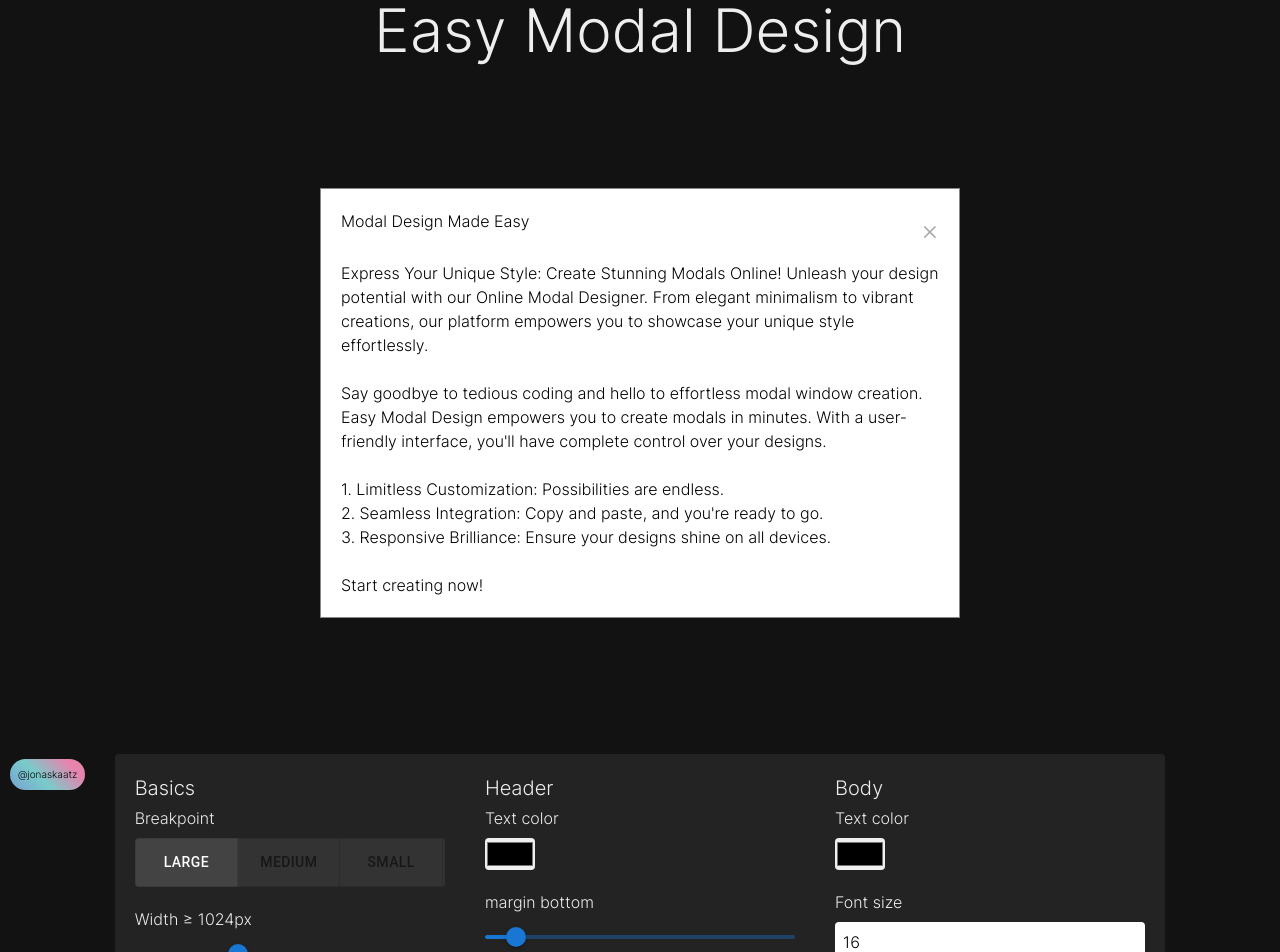
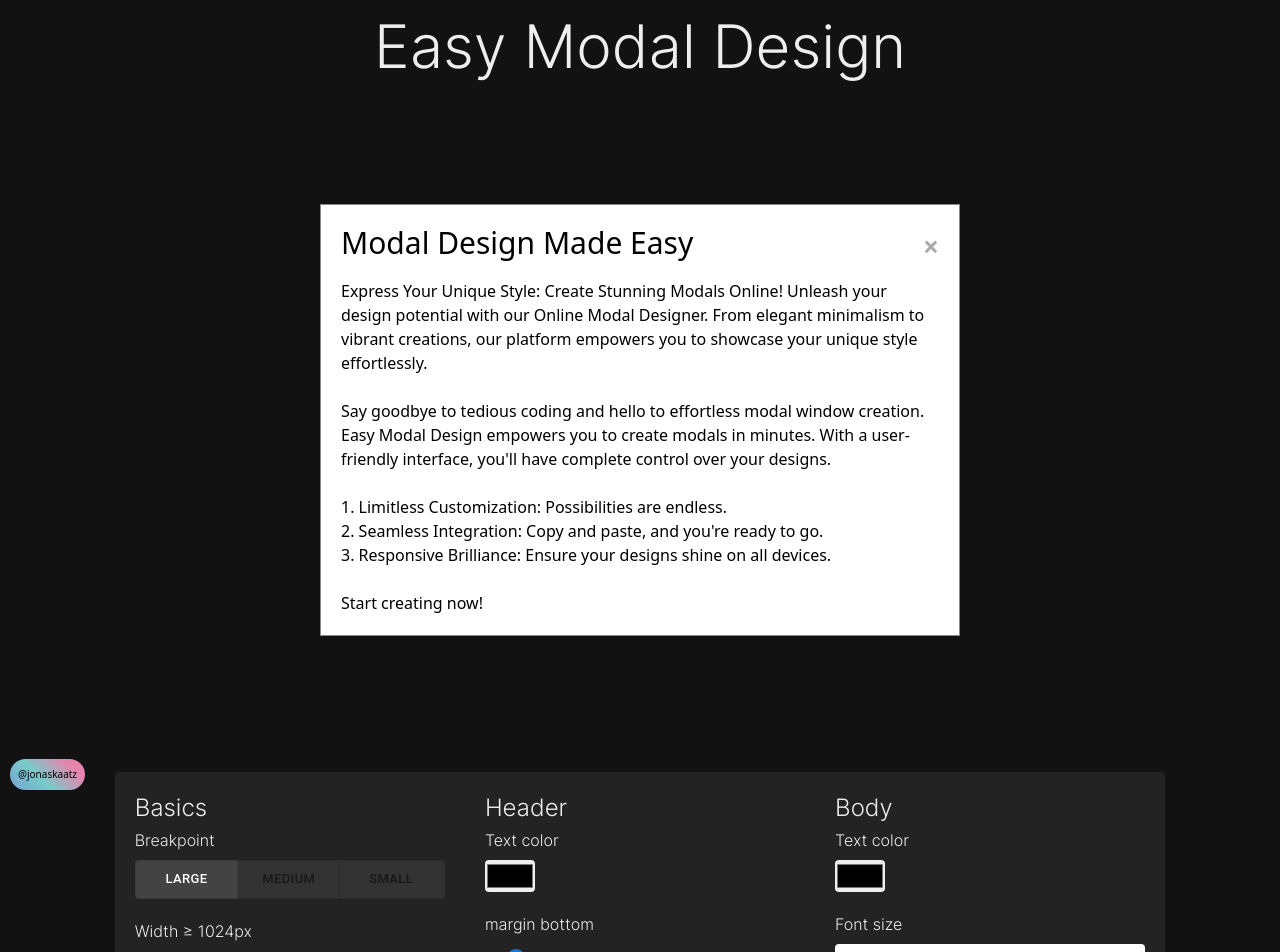
Before and after one commit to Jonas1220/easy-modal-design, a React (Create React App) app: page / in a window 1280 px wide. Shown: the top 952 px of the page. Built offline with nearby package versions, Linux system fonts and the light colour scheme.

Commit message:
change styling

```diff
--- a/src/App.css
+++ b/src/App.css
@@ -19,7 +19,6 @@ body {
 }
 .body_background {
 	/* background-color:#232323; */
-	background-color:#1C3;
 	background:-webkit-linear-gradient(to right,#ef8e38,#108dc7);
 	background:linear-gradient(to right,#ef8e38,#108dc7);
 }
--- a/src/App.js
+++ b/src/App.js
@@ -83,7 +83,7 @@ function App() {
     ];
 
     // SECTION: Handle value updates
-    function handleChangeBreakpoint(event,val) { setChooseBreakpoint(val); }
+    function handleChangeBreakpoint(event,val) { if (val !== null) setChooseBreakpoint(val); }
     function handleChangeWidthLarge(event,val) { setModalWidthLarge(val); }
     function handleChangeWidthMedium(event,val) { setModalWidthMedium(val); }
     function handleChangeWidthSmall(event,val) { setModalWidthSmall(val); }
@@ -97,7 +97,7 @@ function App() {
     function handleChangeColorHead(event,val) { setColorHead(event.target.value); }
     function handleChangeColorBody(event,val) { setColorBody(event.target.value); }
     function handleChangeFontSize(event,val) { setFontSize(event.target.value); }
-    function handleChangeAlignment(event,val) { setAlignment(val); }
+    function handleChangeAlignment(event,val) { if (val !== null) setAlignment(val); }
     // SECTION: Handle value updates
 
 
@@ -253,15 +253,6 @@ function App() {
         borderColor:colorBorder,
         padding:padding
     };
-    // const styleLarge = {
-    //     width:modalWidthLarge+'%',
-    // };
-    // const styleMedium = {
-    //     width:modalWidthMedium+'%',
-    // };
-    // const styleSmall = {
-    //     width:modalWidthSmall+'%',
-    // };
     const styleHead = {
         color:colorHead,
         marginBottom:marginBottom
@@ -303,16 +294,14 @@ function App() {
     // SECTION: breakpoints
 
     return (
-        <div className="App font_change flex flex-col h-screen">
+        <div className="App flex flex-col h-screen">
             <ToastContainer position="bottom-right"/>
             <div className="flex flex-col 2xl:flex-row bsasis-full">
                 <div className="flex flex-col w-full 2xl:w-5/6 modal_background">
-                    <h1 className="text-6xl self-center">Easy Modal Design</h1>
+                    <h1 className="text-6xl mt-4 self-center font_change">Easy Modal Design</h1>
                         <div style={{...styleBasics,...addStyle}} id="modal_content" className="modal_content">
-                        {/* <div style={styleBasics, ((screenSize>=1024)?styleLarge:(screenSize>=768)?styleMedium:styleSmall)} id="modal_content" className="modal_content"> */}
-                        {/* <div style={styleBasics} id="modal_content" className="modal_content"> */}
                             <div style={styleHead} id="modal_head" className="modal_head">
-                                <h2>Modal Design Made Easy</h2>
+                                <h2 className="text-3xl font-medium mb-2">Modal Design Made Easy</h2>
                                 <span id="closeModalBtn" className="close">&times;</span>
                             </div>
                             <div style={styleBody} id="modal_body" className="modal_body">
@@ -325,20 +314,20 @@ function App() {
                             </div>
                         </div>
                 </div>
-                <div className="flex flex-col _items-center w-full xl:w-5/6 2xl:w-1/6 self-center _justify-center p-2">
+                <div className="flex flex-col _items-center w-full xl:w-5/6 2xl:w-1/6 self-center p-2 font_change">
                     <form className="w-full rounded cssForm">
                         <div className="flex flex-col md:flex-row 2xl:flex-col overflow-x-auto">
                             {/* SECTION: GENERAL */}
                             <div className="w-full md:w-1/3 2xl:w-full p-5">
                                 <div className="mb-1">
-                                    <h2 className="text-xl">Basics</h2>
+                                    <h2 className="text-2xl">Basics</h2>
                                 </div>
                                 <div className="flex flex-col gap-3">
                                     <div className="flex flex-col mb-2 gap-2">
                                         <label className="" htmlFor="modalWidth">Breakpoint</label>
                                         <ThemeProvider theme={theme}>
-                                        <ToggleButtonGroup className="text_align_input w-full" value={chooseBreakpoint} exclusive color="neutral" onChange={handleChangeBreakpoint} aria-label="text alignment">
-                                            <ToggleButton className="w-1/3" value={1024} aria-label="right aligned">large</ToggleButton>
+                                        <ToggleButtonGroup className="text_align_input w-full" value={chooseBreakpoint} exclusive color="neutral" onChange={handleChangeBreakpoint} aria-label="breakpoint" size="small">
+                                            <ToggleButton className="w-1/3 text-xs" value={1024} aria-label="right aligned">large</ToggleButton>
                                             <ToggleButton className="w-1/3" value={768} aria-label="centered">medium</ToggleButton>
                                             <ToggleButton className="w-1/3" value={640} aria-label="left alsigned">small</ToggleButton>
                                         </ToggleButtonGroup>
@@ -374,7 +363,7 @@ function App() {
                             {/* SECTION: HEADER */}
                             <div className="w-full md:w-1/3 2xl:w-full p-5">
                                 <div className="mb-1">
-                                    <h2 className="text-xl">Header</h2>
+                                    <h2 className="text-2xl">Header</h2>
                                 </div>
                                 <div className="flex flex-col gap-3">
                                     <div className="flex flex-col mb-2 gap-2">
@@ -390,7 +379,7 @@ function App() {
                             {/* SECTION: BODY */}
                             <div className="w-full md:w-1/3 2xl:w-full p-5">
                                 <div className="mb-1">
-                                    <h2 className="text-xl">Body</h2>
+                                    <h2 className="text-2xl">Body</h2>
                                 </div>
                                 <div className="flex flex-col gap-3">
                                     <div className="flex flex-col mb-2 gap-2">
@@ -404,7 +393,7 @@ function App() {
                                     <div>
                                         <label className="form-label" htmlFor="fontAlign">Text align</label><br />
                                         <ThemeProvider theme={theme}>
-                                        <ToggleButtonGroup className="text_align_input w-full" value={alignment} exclusive color="neutral" onChange={handleChangeAlignment} aria-label="text alignment">
+                                        <ToggleButtonGroup className="text_align_input w-full" value={alignment} exclusive color="neutral" onChange={handleChangeAlignment} aria-label="text alignment" size="small">
                                             <ToggleButton className="w-full" value="start" aria-label="left aligned"><FormatAlignLeftIcon /></ToggleButton>
                                             <ToggleButton className="w-full" value="center" aria-label="centered"><FormatAlignCenterIcon /></ToggleButton>
                                             <ToggleButton className="w-full" value="end" aria-label="right aligned"><FormatAlignRightIcon /></ToggleButton>
```
